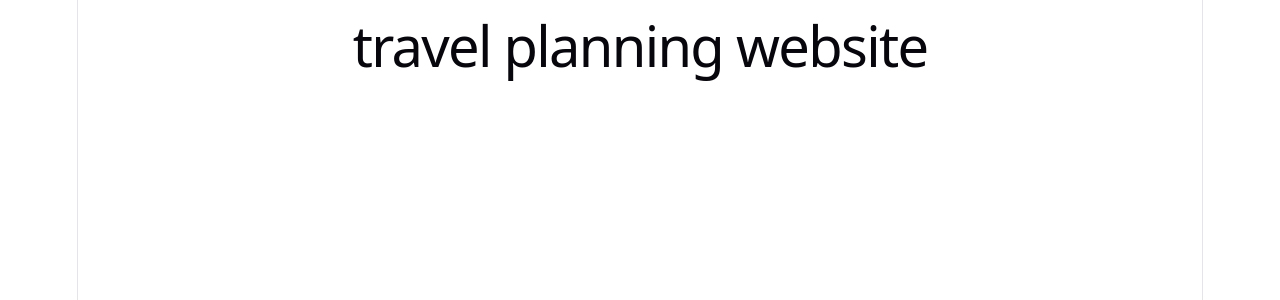
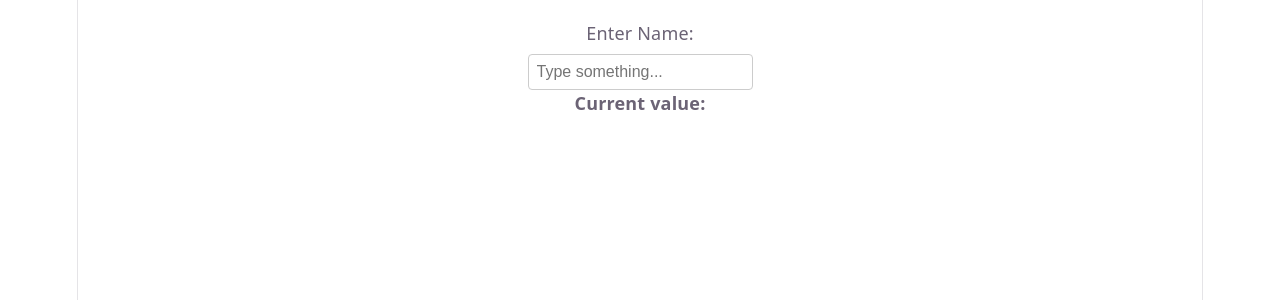
Before and after one commit to jadoratan/travel-planner, a React (Vite) app: page / in a window 1280 px wide. Shown: the top 300 px of the page. Built offline with nearby package versions, Linux system fonts and the light colour scheme.

Commit message:
Start Login and Dashboard Components

```diff
--- a/src/App.jsx
+++ b/src/App.jsx
@@ -1,7 +1,8 @@
 import React, {useState} from "react";
+import Login from "./components/Login"
 
 export default function App(){
     return(
-        <h1>travel planning website</h1>
+        <Login/>
     );
 }
--- /dev/null
+++ b/src/components/Login.jsx
@@ -0,0 +1,33 @@
+import { useState } from 'react';
+
+function Login() {
+  // 1. Declare a state variable to hold the text field's value
+  const [text, setText] = useState('');
+
+  // 2. Create a handler function to update state when the user types
+  const handleChange = (event) => {
+    setText(event.target.value);
+  };
+
+  return (
+    <form style={{ padding: '20px' }}>
+      {/* 3. Bind the state and change handler to the input element */}
+      <label htmlFor="name-input" style={{ display: 'block', marginBottom: '8px' }}>
+        Enter Name:
+      </label>
+      <input
+        id="name-input"
+        type="text"
+        value={text}
+        onChange={handleChange}
+        placeholder="Type something..."
+        style={{ padding: '8px', fontSize: '16px', borderRadius: '4px', border: '1px solid #ccc' }}
+      />
+
+      {/* Real-time output demonstration */}
+      <p><strong>Current value:</strong> {text}</p>
+    </form>
+  );
+}
+
+export default Login;
```
Also changed, not shown: src/components/Dashboard.jsx (added, +7 -0 lines).
